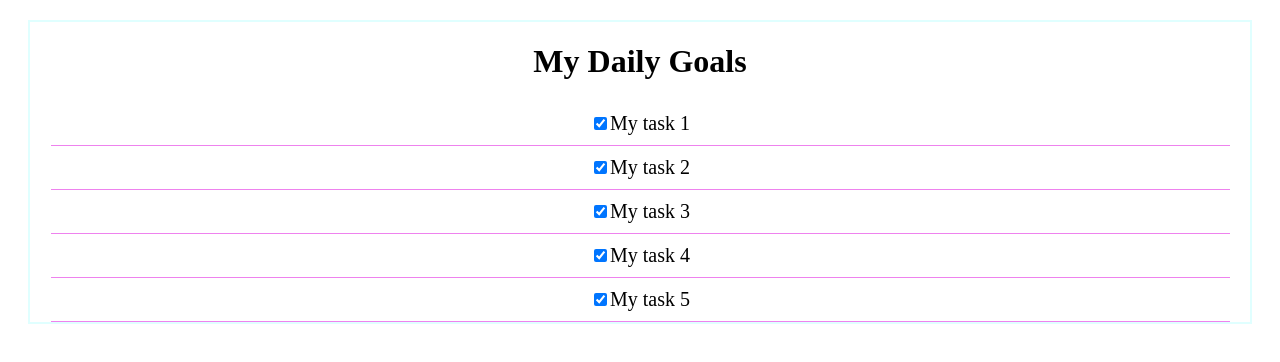
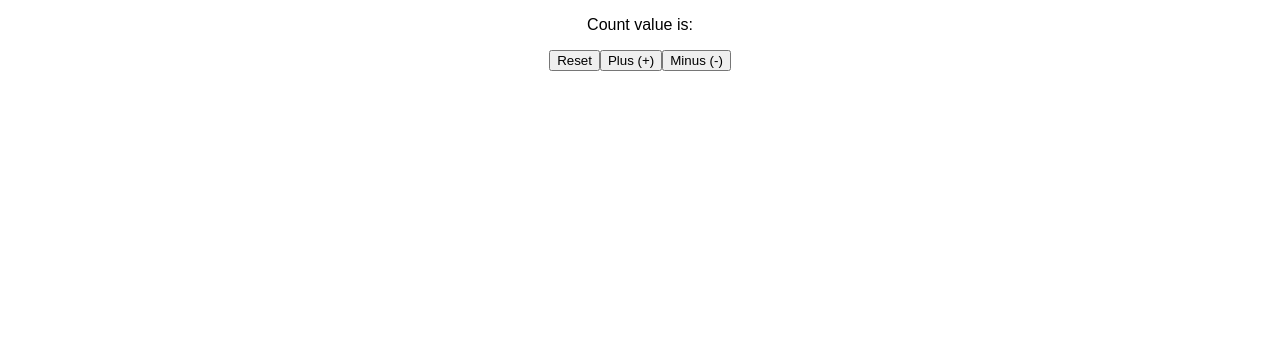
Before and after one commit to luv-jeri/coding-ninjas-react-tests, a React (Create React App) app: page / in a window 1280 px wide. Shown: the top 362 px of the page. Built offline with nearby package versions, Linux system fonts and the light colour scheme.

Commit message:
Default Code

```diff
--- a/src/App.js
+++ b/src/App.js
@@ -1,19 +1,10 @@
-import React from 'react';
 import './styles.css';
-import TodoItem from './TodoItem.js';
-import todoData from './todoData.js';
+import Counter from './Counter.js';
 
-class App extends React.Component {
-  render() {
-    return (
-      <div className='todo-list'>
-        <h1>My Daily Goals</h1>
-        {todoData.map((item) => {
-          return <TodoItem key={item.id} {...item} />;
-        })}
-      </div>
-    );
-  }
+export default function App() {
+  return (
+    <div className='App'>
+      <Counter />
+    </div>
+  );
 }
-
-export default App;
--- /dev/null
+++ b/src/Counter.js
@@ -0,0 +1,17 @@
+// import { useState, useEffect } from "react";
+
+// Use React Hooks for incrementing, decrementing nd resetting the value of the counter.
+// Also, print the value of count on the console by using useEffect hook.
+
+function Counter() {
+  return (
+    <>
+      <p>Count value is: </p>
+      <button>Reset</button>
+      <button>Plus (+)</button>
+      <button>Minus (-)</button>
+    </>
+  );
+}
+
+export default Counter;
--- a/src/TodoItem.js
+++ /dev/null
@@ -1,33 +0,0 @@
-import React from 'react';
-
-class TodoItem extends React.Component {
-  constructor(props) {
-    super(props);
-    this.state = {
-      id: this.props.id,
-      text: this.props.text,
-      completed: this.props.completed,
-    };
-    this.handleChange = this.handleChange.bind(this);
-  }
-  handleChange() {
-    this.setState((prevState) => {
-      return { completed: !prevState.completed };
-    });
-  }
-
-  render() {
-    return (
-      <div data-testid='todo-item' className='todo-item'>
-        <input
-          type='checkbox'
-          checked={this.state.completed}
-          onChange={this.handleChange}
-        />
-        <label>{this.state.text}</label>
-      </div>
-    );
-  }
-}
-
-export default TodoItem;
--- a/src/styles.css
+++ b/src/styles.css
@@ -2,27 +2,3 @@
     font-family: sans-serif;
     text-align: center;
 }
-
-.todo-item:hover {
-    background-color: lavenderblush;
-}
-
-.todo-item {
-    display: flex;
-    justify-content: center;
-    align-items: center;
-    padding: 10px;
-    font-size: 20px;
-    width: 95%;
-    border-bottom: 1px solid violet;
-}
-
-.todo-list {
-    margin: 20px;
-    display: flex;
-    justify-content: center;
-    align-items: center;
-    flex-direction: column;
-    border: 2px solid lightcyan;
-    box-shadow: 5px;
-}
--- a/src/todoData.js
+++ /dev/null
@@ -1,29 +0,0 @@
-const todos = [
-  {
-    id: 1,
-    text: 'My task 1',
-    completed: true,
-  },
-  {
-    id: 2,
-    text: 'My task 2',
-    completed: true,
-  },
-  {
-    id: 3,
-    text: 'My task 3',
-    completed: true,
-  },
-  {
-    id: 4,
-    text: 'My task 4',
-    completed: true,
-  },
-  {
-    id: 5,
-    text: 'My task 5',
-    completed: true,
-  },
-];
-
-export default todos;
```
Also changed, not shown: 2 other files (tests, documents, lock files or other folders).
